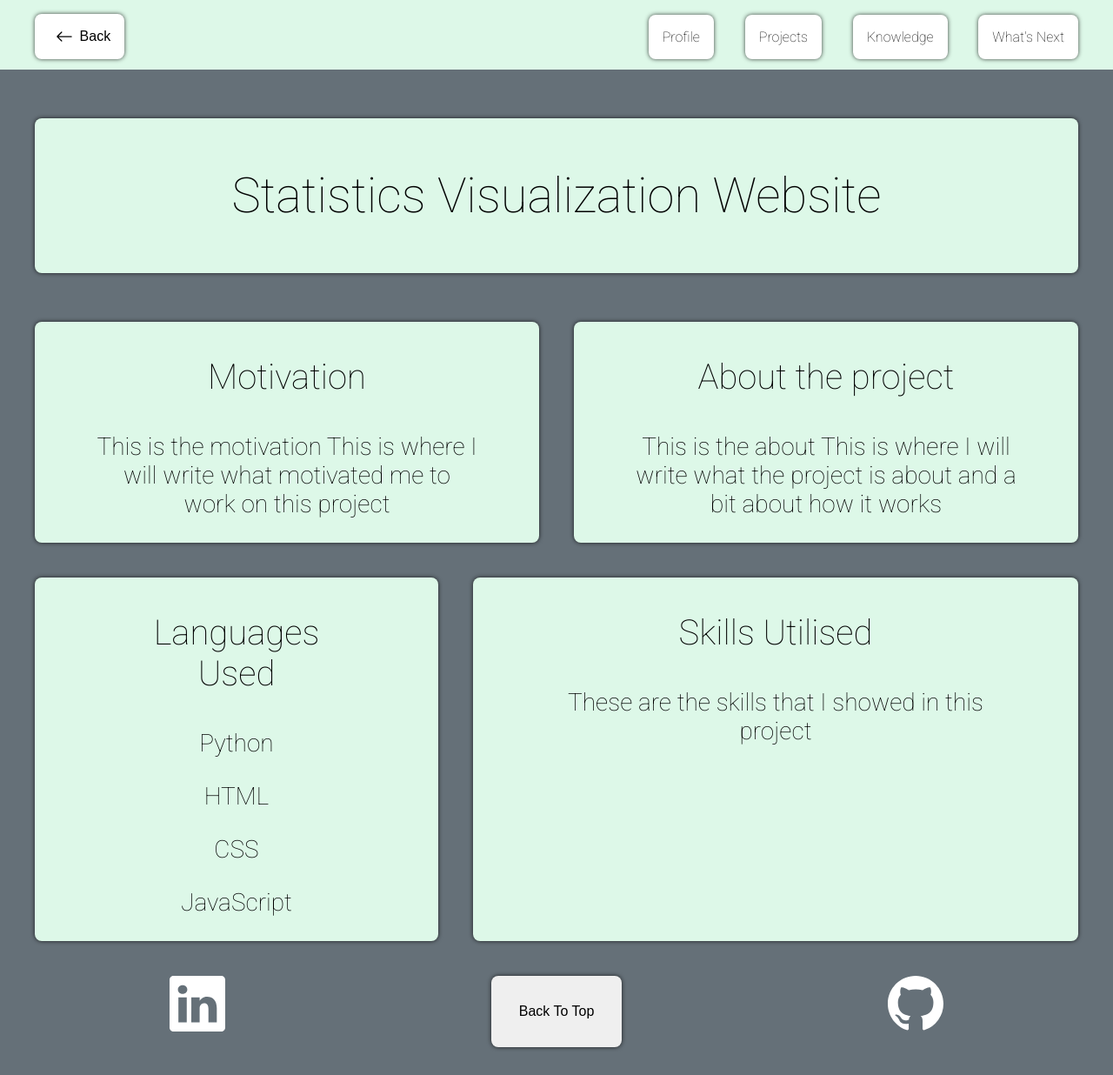
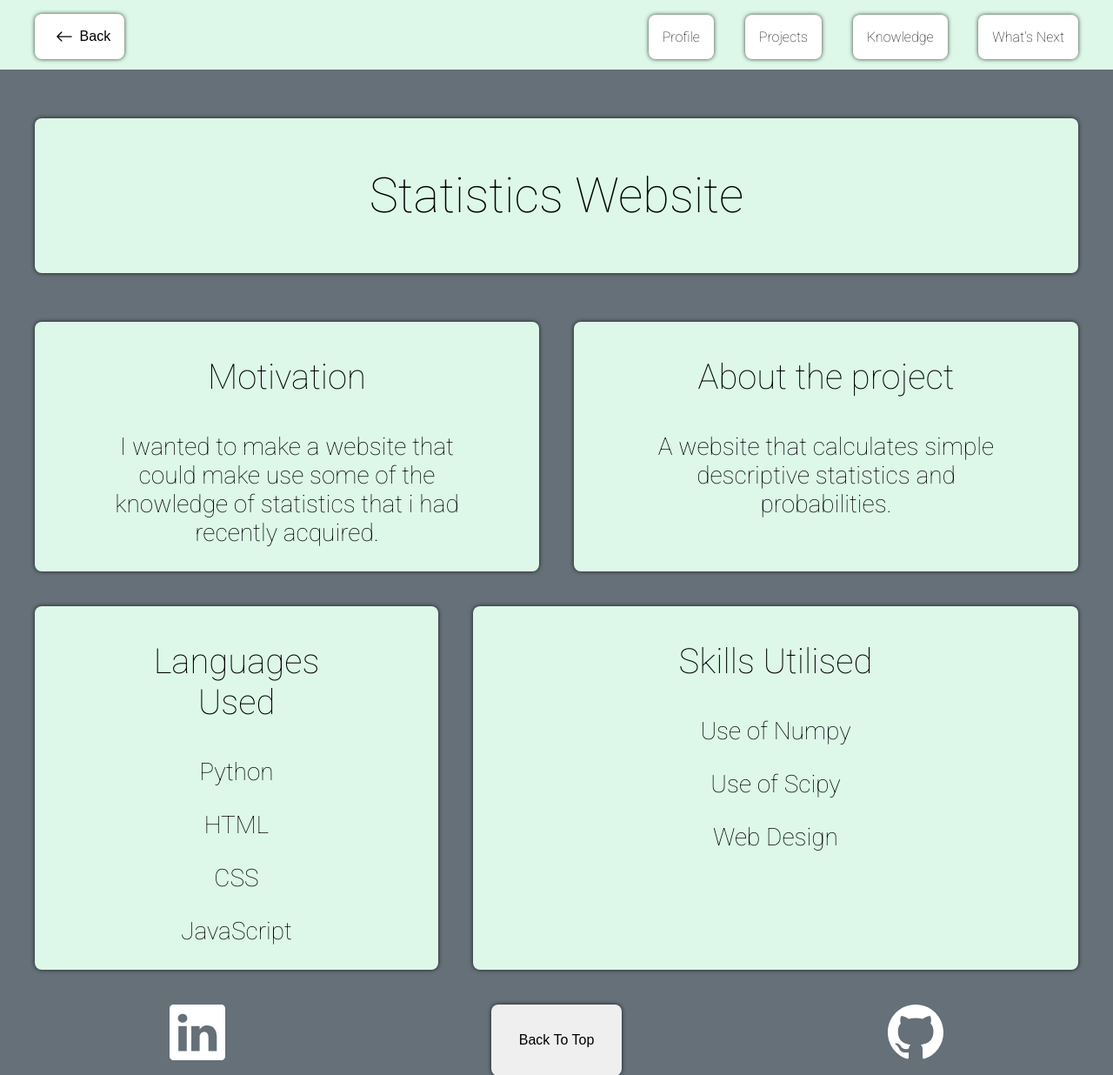
Before and after one commit to TheophilusNenhanga/FlaskPortfolioWebsite, a Flask app: page /projects/stats in a window 1280 px wide. Shown: the top 1236 px of the page at 87% size. Run offline with Flask 3, Linux system fonts and the light colour scheme.

Commit message:
Added Repository Class
* Added repository class to better handle adding projects to my portfolio
(this is a stopgap - i can't figure out how to use the gitHub api)

```diff
--- a/Portfolio/main/views.py
+++ b/Portfolio/main/views.py
@@ -1,6 +1,8 @@
-from flask import Blueprint, render_template, send_file, abort
+from flask import Blueprint, render_template, send_file
+# from flask import abort
 
 from Portfolio.main.models import Project
+from Portfolio.main.util import Repository, python_game, java_game, stats_site, store_management, portfolio
 
 main = Blueprint("main", __name__)
 
@@ -26,16 +28,16 @@ def home():
     return render_template("home.html", projects=project_db, strengths=strengths, languages=programming_languages)
 
 
-def create_project_route(project_name, motivation, about, skills, languages, template_name):
-    @main.route(project_name, methods=["GET", "POST"], endpoint=f"{project_name}_endpoint")
+def create_project_route(repository: Repository, template_name):
+    @main.route(repository.name, methods=["GET", "POST"], endpoint=f"{repository.name}_endpoint")
     def project_function():
         return render_template(
             template_name,
-            project_name=project_name,
-            motivation=motivation,
-            about=about,
-            skills=skills,
-            languages=languages
+            project_name=repository.name,
+            motivation=repository.motivation,
+            about=repository.about,
+            skills=repository.skills,
+            languages=repository.languages
         )
 
     return project_function
@@ -43,51 +45,26 @@ def create_project_route(project_name, motivation, about, skills, languages, tem
 
 @main.route("/download_resume", )
 def download_resume():
-    file_path = "static\\theophilus-nenhanga-resume.pdf"
+    file_path = "static/theophilus-nenhanga-resume.pdf"
     # if not allowed_file(file_path):
     # abort(403)
     return send_file(file_path, as_attachment=True)
 
 
 # Create routes for individual projects
-python_game_route = create_project_route(
-    "Python Text Based Adventure Game",
-    "This is the motivation\nThis is where I will write what motivated me to work on this project",
-    "This is the about\nThis is where I will write what the project is about and a bit about how it works",
-    "These are the skills that I showed in this project",
-    ["Python"],
-    "python_game.html"
-)
+python_game_route = create_project_route(python_game, "python_game.html")
 
-java_game_route = create_project_route(
-    "Java Text Based Adventure Game",
-    "This is the motivation\nThis is where I will write what motivated me to work on this project",
-    "This is the about\nThis is where I will write what the project is about and a bit about how it works",
-    "These are the skills that I showed in this project",
-    ["Java"],
-    "java_game.html"
-)
+java_game_route = create_project_route(java_game, "java_game.html")
 
-stats_route = create_project_route(
-    "Statistics Visualization Website",
-    "This is the motivation\nThis is where I will write what motivated me to work on this project",
-    "This is the about\nThis is where I will write what the project is about and a bit about how it works",
-    "These are the skills that I showed in this project",
-    ["Python", "HTML", "CSS", "JavaScript"],
-    "stats.html"
-)
+stats_route = create_project_route(stats_site, "stats.html")
 
-portfolio_route = create_project_route(
-    "Portfolio Website",
-    "This is the motivation\nThis is where I will write what motivated me to work on this project",
-    "This is the about\nThis is where I will write what the project is about and a bit about how it works",
-    "These are the skills that I showed in this project",
-    ["Python", "HTML", "CSS", "JavaScript"],
-    "portfolio.html"
-)
+portfolio_route = create_project_route(portfolio, "portfolio.html")
+
+store_management_route = create_project_route(store_management, "store_management.html")
 
 # Register routes
 main.add_url_rule("/projects/python-game", view_func=python_game_route, endpoint="python_game_endpoint")
 main.add_url_rule("/projects/java-game", view_func=java_game_route, endpoint="java_game_endpoint")
 main.add_url_rule("/projects/stats", view_func=stats_route, endpoint="stats_endpoint")
 main.add_url_rule("/projects/portfolio", view_func=portfolio_route, endpoint="portfolio_endpoint")
+main.add_url_rule("/projects/store-management", view_func=store_management_route, endpoint="store_management_endpoint")
--- a/Portfolio/static/styles.css
+++ b/Portfolio/static/styles.css
@@ -265,6 +265,7 @@ h3.main-text {
 .download-grid{
 	grid-template-columns: 4fr 1fr;
 	justify-items: end;
+	align-items: center;
 }
 
 
--- a/Portfolio/templates/project_base.html
+++ b/Portfolio/templates/project_base.html
@@ -49,7 +49,9 @@
     </div>
     <div class="text-pill">
         <p class="pill-text-title">Skills Utilised</p>
-        <p class="pill-text-p">{{ skills }}</p>
+        {% for skill in skills %}
+        <p class="pill-text-p">{{ skill }}</p>
+        {% endfor %}
     </div>
 </div>
 {% endblock body %}
--- /dev/null
+++ b/Portfolio/templates/store_management.html
@@ -0,0 +1 @@
+{% extends "project_base.html" %}
```
Also changed, not shown: Portfolio/main/util.py (added, +52 -0 lines).
